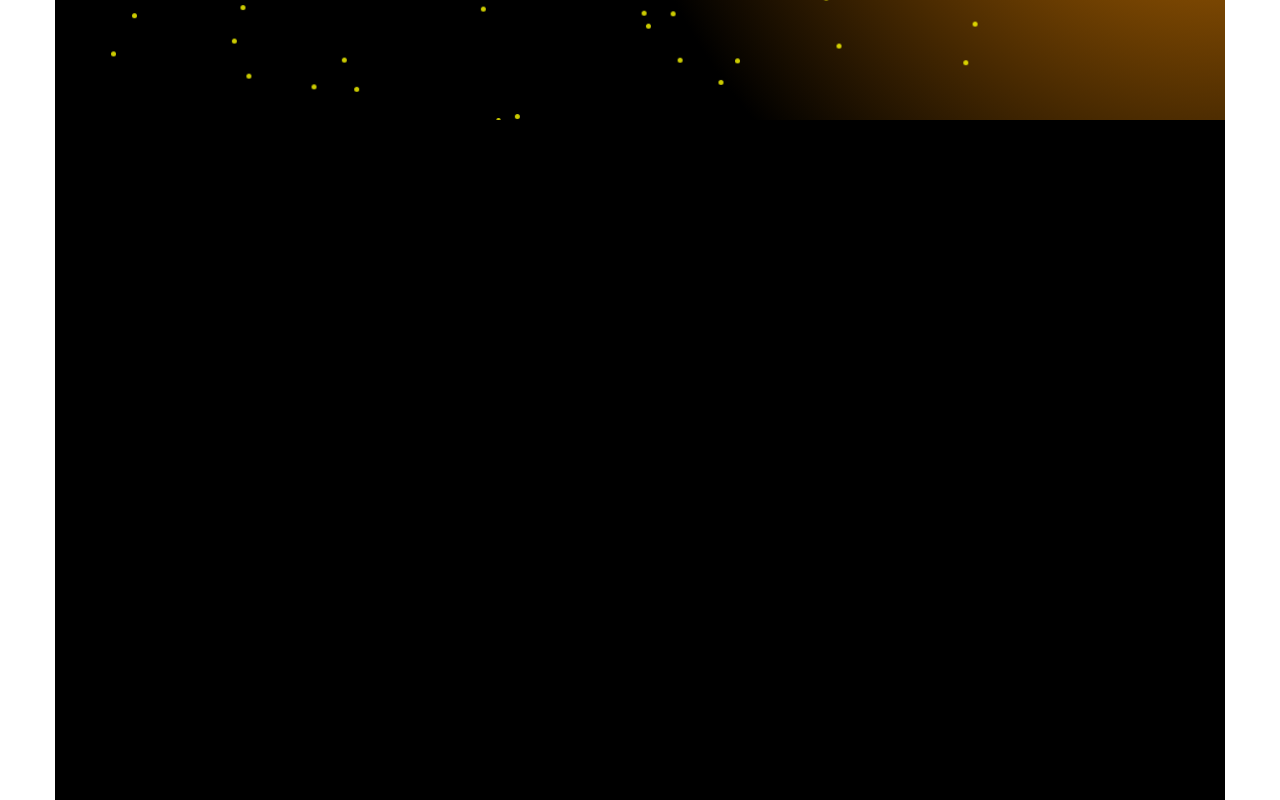
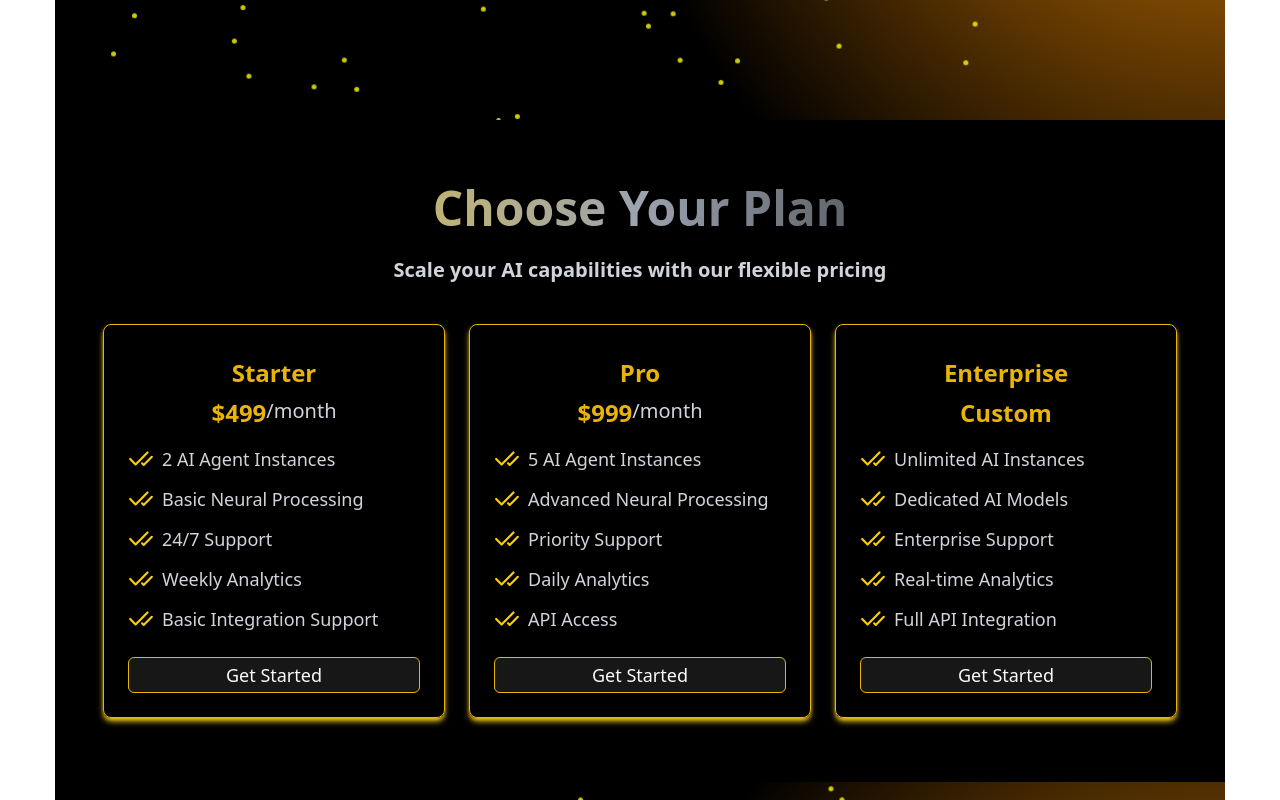
Before and after one commit to amnakifayat13/agentia_world, a Next.js app: page / in a window 1280 px wide. Shown: the part 3080-3880 px from the top of the page. Built offline with nearby package versions, Linux system fonts and the light colour scheme.

Commit message:
pricing added

```diff
--- a/src/app/components/pricing.tsx
+++ b/src/app/components/pricing.tsx
@@ -1,11 +1,48 @@
+import { Button } from '@/components/ui/button'
+import { CheckCheckIcon } from 'lucide-react'
 import React from 'react'
 
 const Pricing = () => {
   return (
-    <div className='w-full md:w-[1170px] mx-auto h-screen bg-black pb-16 pt-16'>
+    <div className="w-full md:w-[1170px] mx-auto px-4 md:px-8 lg:px-12 py-16 bg-black">
+      <h1 className="mb-6 text-2xl md:text-5xl font-extrabold bg-gradient-to-r from-yellow-400 via-gray-400 to-black bg-clip-text text-transparent text-center">
+        Choose Your Plan
+      </h1>
+      <p className="text-gray-300 text-md md:text-xl text-center font-semibold">
+        Scale your AI capabilities with our flexible pricing
+      </p>
 
+      <div className="grid grid-cols-1 sm:grid-cols-2 lg:grid-cols-3 gap-6 mt-10">
+        {[
+          { title: "Starter", price: "$499", features: ["2 AI Agent Instances", "Basic Neural Processing", "24/7 Support", "Weekly Analytics", "Basic Integration Support"] },
+          { title: "Pro", price: "$999", features: ["5 AI Agent Instances", "Advanced Neural Processing", "Priority Support", "Daily Analytics", "API Access"] },
+          { title: "Enterprise", price: "Custom", features: ["Unlimited AI Instances", "Dedicated AI Models", "Enterprise Support", "Real-time Analytics", "Full API Integration"] }
+        ].map((plan, index) => (
+          <div
+            key={index}
+            className="border border-yellow-500 shadow-md shadow-yellow-400 rounded-lg p-6 flex flex-col items-center transition-all duration-300 hover:scale-105 hover:shadow-2xl hover:shadow-yellow-500"
+          >
+            <h2 className="text-2xl text-yellow-500 font-bold mt-2">{plan.title}</h2>
+            <div className="flex mt-2">
+              <span className="text-2xl text-yellow-500 font-bold">{plan.price}</span>
+              {plan.price !== "Custom" && <p className="text-gray-300 text-xl">/month</p>}
+            </div>
+            <div className="mt-4 space-y-3 w-full">
+              {plan.features.map((feature, i) => (
+                <div key={i} className="flex items-center gap-2">
+                  <CheckCheckIcon size={26} className="text-yellow-400" />
+                  <p className="text-gray-300 text-lg">{feature}</p>
+                </div>
+              ))}
+            </div>
+            <Button className="py-3 px-8 text-lg border border-yellow-500 mt-6 w-full text-center transition-transform duration-200 hover:bg-yellow-500 hover:text-black hover:scale-110">
+              Get Started
+            </Button>
+          </div>
+        ))}
+      </div>
     </div>
-  )
-}
+  );
+};
 
-export default Pricing
+export default Pricing;
```
